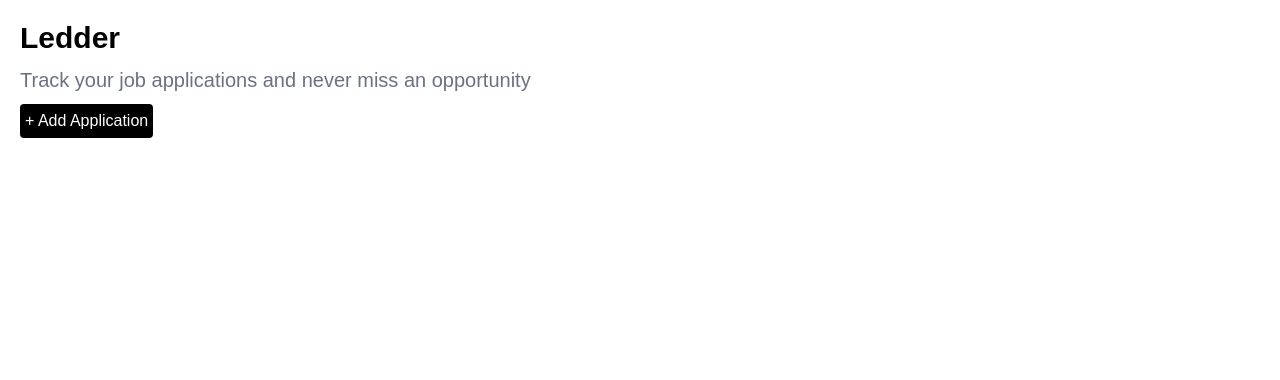
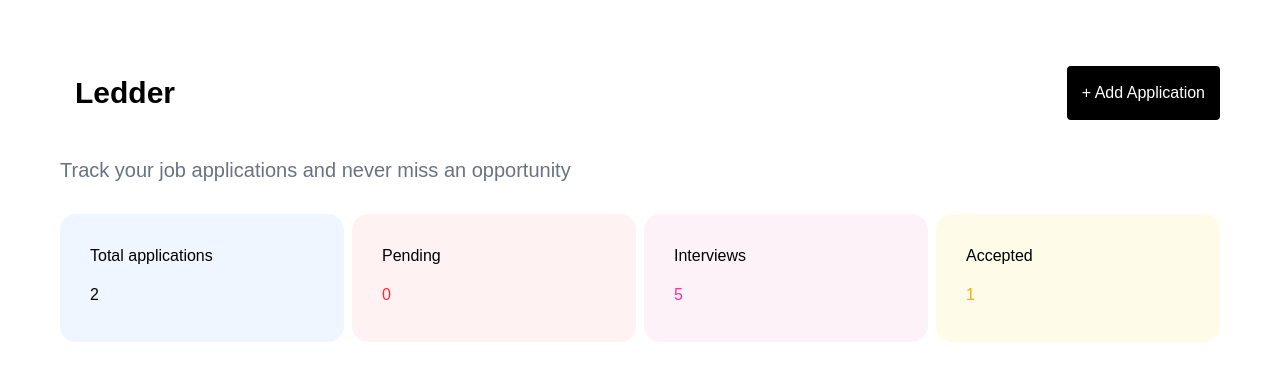
Before and after one commit to siphoPrince/ledder, a React (Vite) app in the folder ledder/: page / in a window 1280 px wide. Shown: the top 380 px of the page. Built offline with nearby package versions, Linux system fonts and the light colour scheme.

Commit message:
cards basic structure

```diff
--- /dev/null
+++ b/ledder/app/components/cards.jsx
@@ -0,0 +1,26 @@
+const Cards = ()=> {
+    return(
+        <>
+            <div className="flex gap-2">
+                <div className="w-1/4 h-32 bg-blue-50 rounded-2xl">
+                    <h6>Total applications</h6>
+                    <span>2</span>
+                </div>
+                <div className="w-1/4 h-32 bg-red-50 rounded-2xl">
+                    <h6>Pending</h6>
+                    <span className="text-red-500">0</span>
+                </div>
+                <div className="w-1/4 h-32 bg-pink-50 rounded-2xl">
+                    <h6>Interviews</h6>
+                    <span className="text-pink-500">5</span>
+                </div>
+                <div className="w-1/4 h-32 bg-yellow-50 rounded-2xl">
+                    <h6>Accepted</h6>
+                    <span className="text-yellow-500">1</span>
+                </div>
+            </div>
+        </>
+    );
+}
+
+export default Cards;
--- a/ledder/app/hero.jsx
+++ b/ledder/app/hero.jsx
@@ -1,15 +1,14 @@
 const Hero = () => {
     return (
-      <>
-        <h1 className="text-3xl font-bold">Ledder</h1>
+        <>
+        <div className="flex items-center justify-between">
+            <h1 className="text-3xl font-bold">Ledder</h1>
+            <button className="flex flex-row items-center gap-2 bg-black rounded text-white px-4 py-2">
+            + Add Application
+            </button>
+        </div>
         <p className="text-gray-500 text-xl">Track your job applications and never miss an opportunity</p>
-        <div className="text-right mt-4">
-        <button className="flex items-center gap-2 bg-black rounded text-white px-4 py-2">
-    + Add Application
-  </button>
-</div>
-
-      </>
+        </>
     );
   };
 
--- a/ledder/src/App.jsx
+++ b/ledder/src/App.jsx
@@ -3,6 +3,7 @@ import reactLogo from './assets/react.svg'
 import viteLogo from '/vite.svg'
 import './App.css'
 import Hero from '../app/hero'
+import Cards from '../app/components/cards'
 
 function App() {
   const [count, setCount] = useState(0)
@@ -10,6 +11,7 @@ function App() {
   return (
     <>
       <Hero/>
+      <Cards/>
     </>
   )
 }
--- a/ledder/src/index.css
+++ b/ledder/src/index.css
@@ -1,5 +1,5 @@
 *{
   margin: 0;
-  padding: 5px;
+  padding: 15px;
   font-family: Arial, Helvetica, sans-serif;
 }
```
